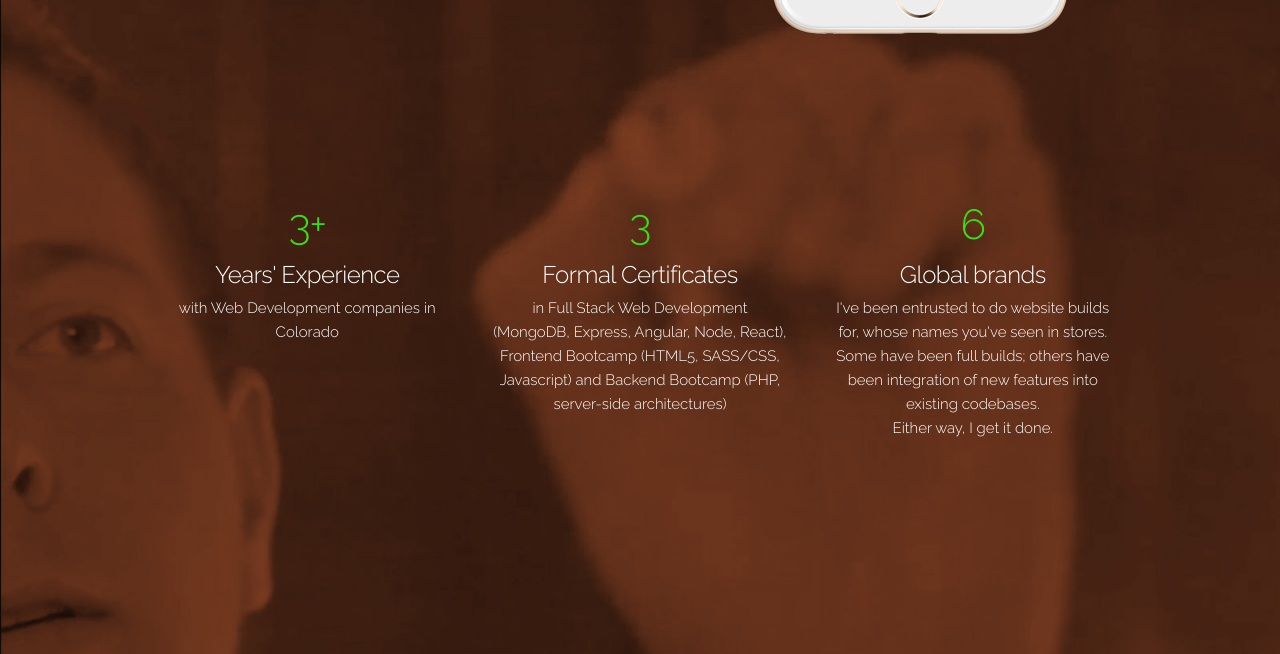
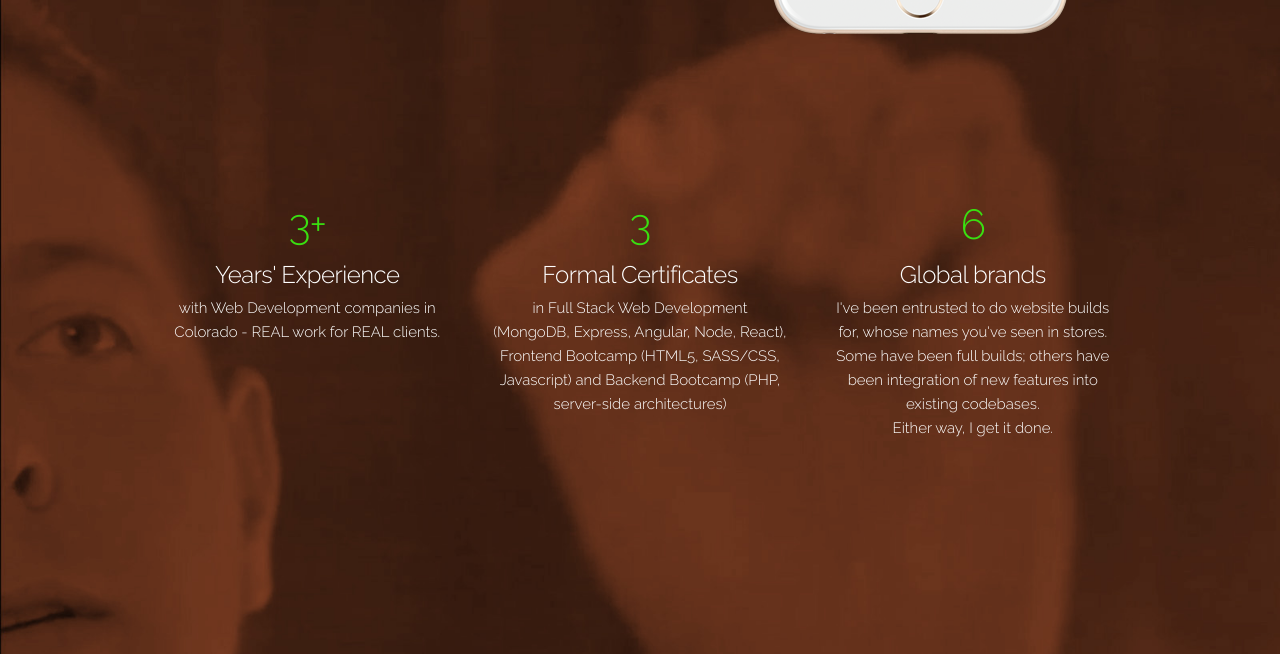
Before and after one commit to MarkNewcomb1/marknewcomb1, a PHP site: page / in a window 1280 px wide. Shown: the part 661-1315 px from the top of the page. Run offline with PHP 8.4, Linux system fonts and the light colour scheme; some libraries are stand-ins or nearby versions.

Commit message:
slight copy change

```diff
--- a/index.php
+++ b/index.php
@@ -73,7 +73,7 @@
         <div class="one-third column value">
           <h2 class="value-multiplier">3+</h2>
           <h5 class="value-heading">Years' Experience</h5>
-          <p class="value-description">with Web Development companies in Colorado</p>
+          <p class="value-description">with Web Development companies in Colorado - REAL work for REAL clients.</p>
         </div>
         <div class="one-third column value">
           <h2 class="value-multiplier">3</h2>
```
